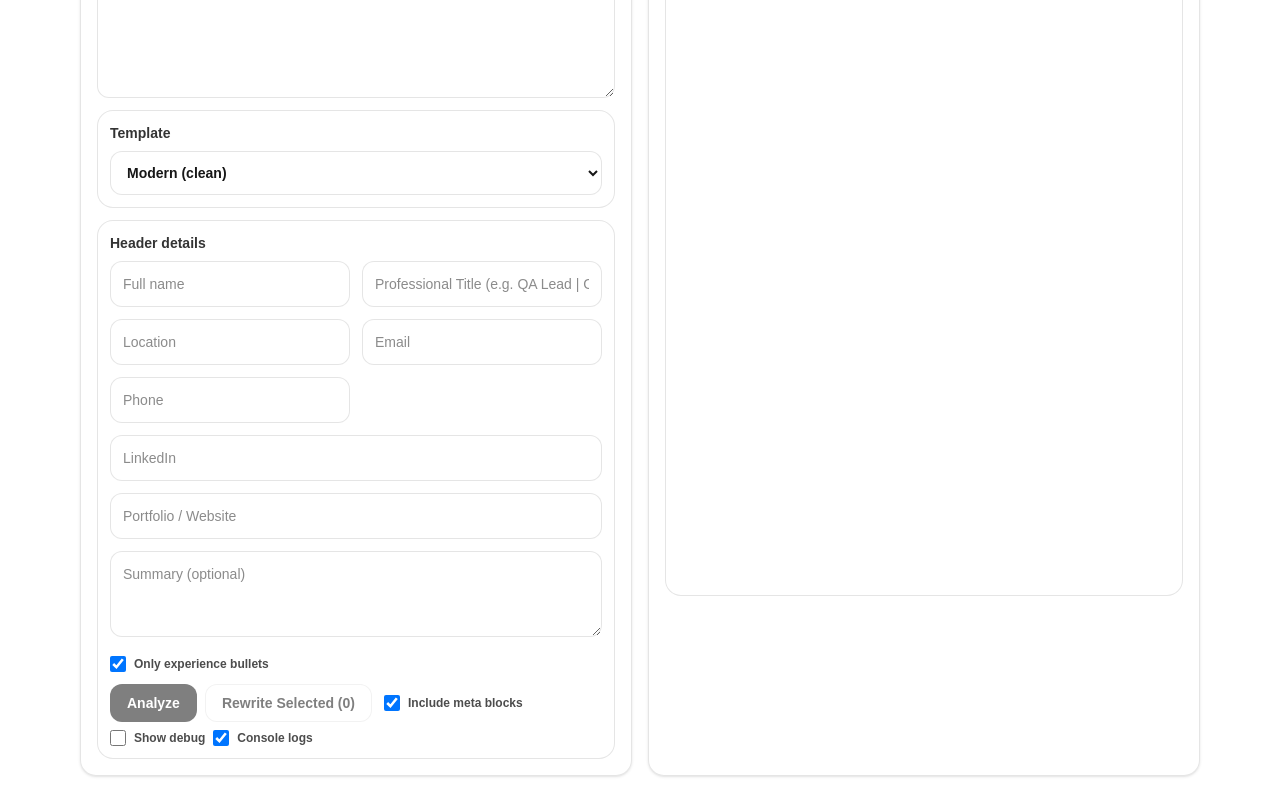
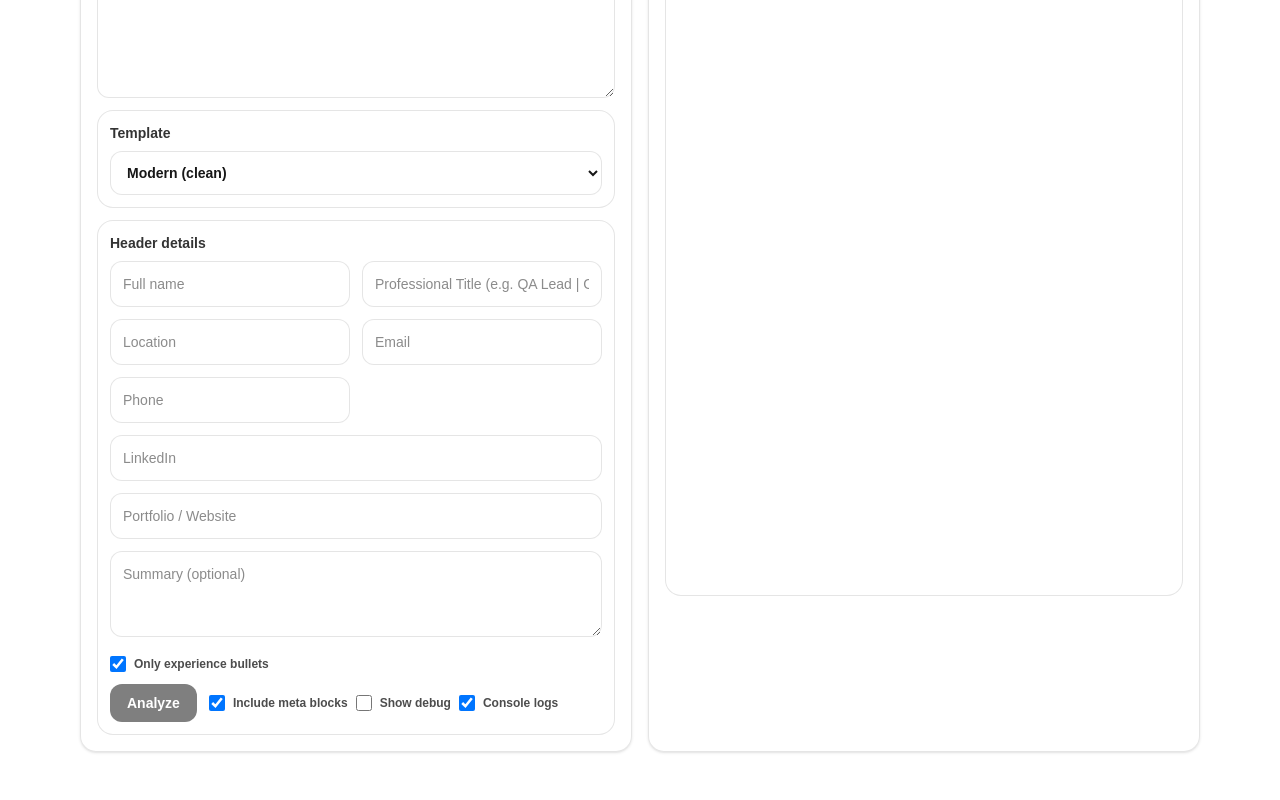
Before and after one commit to KingCarni/Resume-MVP, a Next.js app: page /resume in a window 1280 px wide. Shown: the part 533-1333 px from the top of the page. After the commit the page ends 1309 px from the top, so only its background shows below. Built offline with nearby package versions, Linux system fonts and the light colour scheme.

Commit message:
Move Rewrite Selected beside Select All in Bullets panel

```diff
--- a/src/components/CoverLetterGenerator.tsx
+++ b/src/components/CoverLetterGenerator.tsx
@@ -1484,9 +1484,6 @@ bg-emerald-600 text-white border-emerald-600 hover:bg-emerald-700"
           <ThemeToggle />
 
         </div>
-
-        {/* RIGHT: theme toggle */}
-        <ThemeToggle />
       </div>
 
       <div className="mb-4">
--- a/src/components/ResumeMvp/index.tsx
+++ b/src/components/ResumeMvp/index.tsx
@@ -2615,15 +2615,6 @@ export default function ResumeMvp() {
                   {loadingAnalyze ? "Analyzing…" : "Analyze"}
                 </button>
 
-                <button
-                  type="button"
-                  onClick={handleRewriteSelected}
-                  disabled={!analysis || loadingBatchRewrite || selectedCount === 0}
-                  className="rounded-xl border border-black/10 bg-white px-4 py-2 text-sm font-extrabold text-black hover:bg-black/5 disabled:opacity-50 dark:border-white/10 dark:bg-white/10 dark:text-white dark:hover:bg-white/15"
-                >
-                  {loadingBatchRewrite ? "Rewriting…" : `Rewrite Selected (${selectedCount})`}
-                </button>
-
                                 <label className="ml-1 flex items-center gap-2 text-xs font-extrabold text-black/70 dark:text-white/70">
                   <input
                     type="checkbox"
@@ -2793,11 +2784,12 @@ export default function ResumeMvp() {
         </section>
       </div>
 
-      {/* ✅ BULLETS PANEL (restored) */}
+     {/* ✅ BULLETS PANEL */}
 {analysis && effectivePlan.length ? (
   <section className="mt-4 rounded-2xl border border-black/10 bg-white/60 p-4 shadow-sm backdrop-blur dark:border-white/10 dark:bg-white/5">
     <div className="flex flex-wrap items-center justify-between gap-2">
       <h2 className="text-base font-extrabold">Bullets</h2>
+
       <div className="flex flex-wrap items-center gap-2">
         <button
           type="button"
@@ -2806,6 +2798,7 @@ export default function ResumeMvp() {
         >
           Select all
         </button>
+
         <button
           type="button"
           onClick={selectNone}
@@ -2813,11 +2806,25 @@ export default function ResumeMvp() {
         >
           Select none
         </button>
+
+        {/* 🔥 MOVED HERE */}
+        <button
+          type="button"
+          onClick={handleRewriteSelected}
+          disabled={!analysis || loadingBatchRewrite || selectedCount === 0}
+          className="rounded-xl border border-black/10 bg-black px-4 py-2 text-sm font-extrabold text-white hover:opacity-90 disabled:opacity-50 dark:border-white/10"
+        >
+          {loadingBatchRewrite
+            ? "Rewriting…"
+            : `Rewrite Selected (${selectedCount})`}
+        </button>
+
         <div className="text-xs text-black/60 dark:text-white/60">
           Selecting a bullet applies its rewrite (if available) to the compiled resume.
         </div>
       </div>
     </div>
+
 
           <div className="mt-3 grid gap-3">
             {effectivePlan.map((item, i) => {
```
Lines whose indentation alone changed are shown as unchanged.
